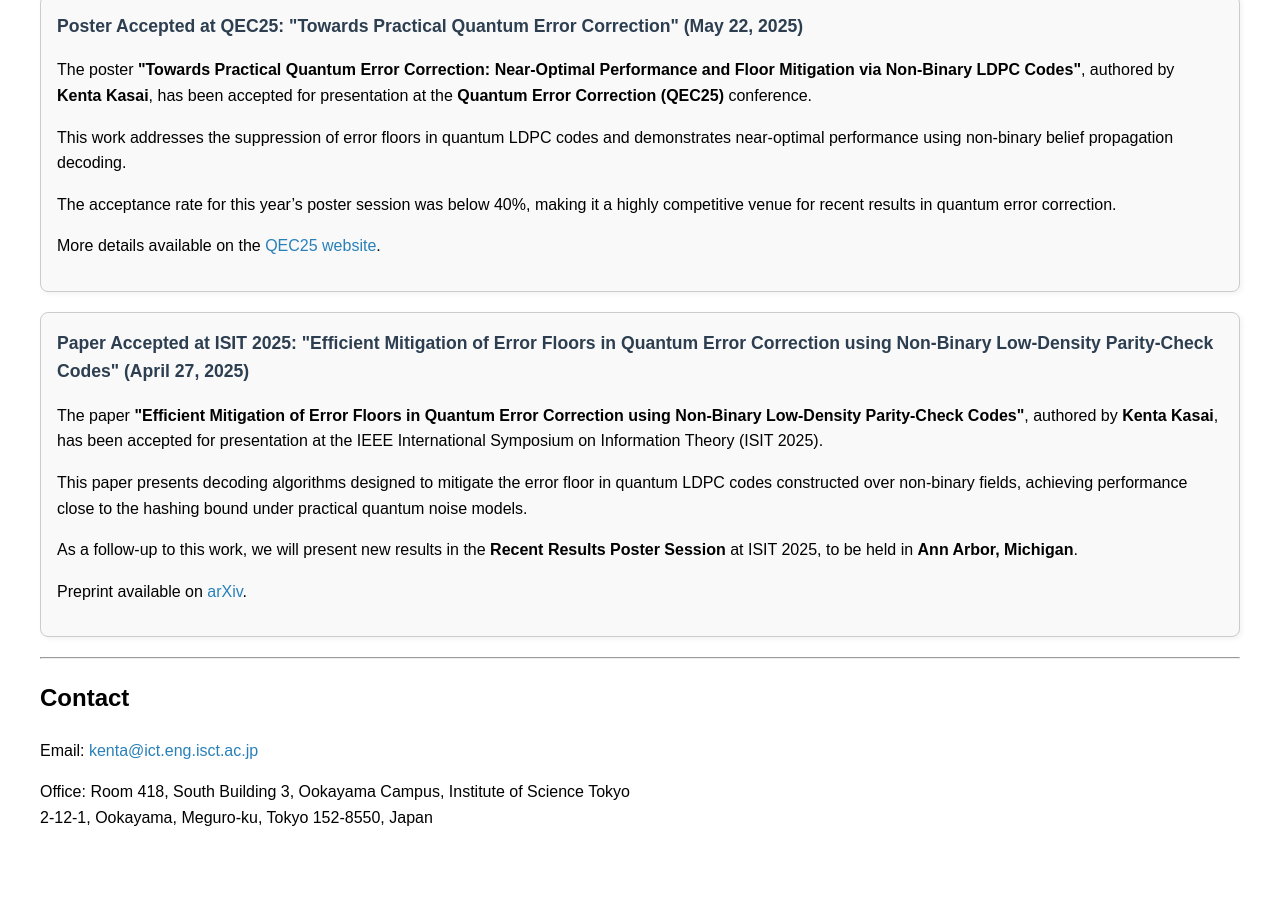
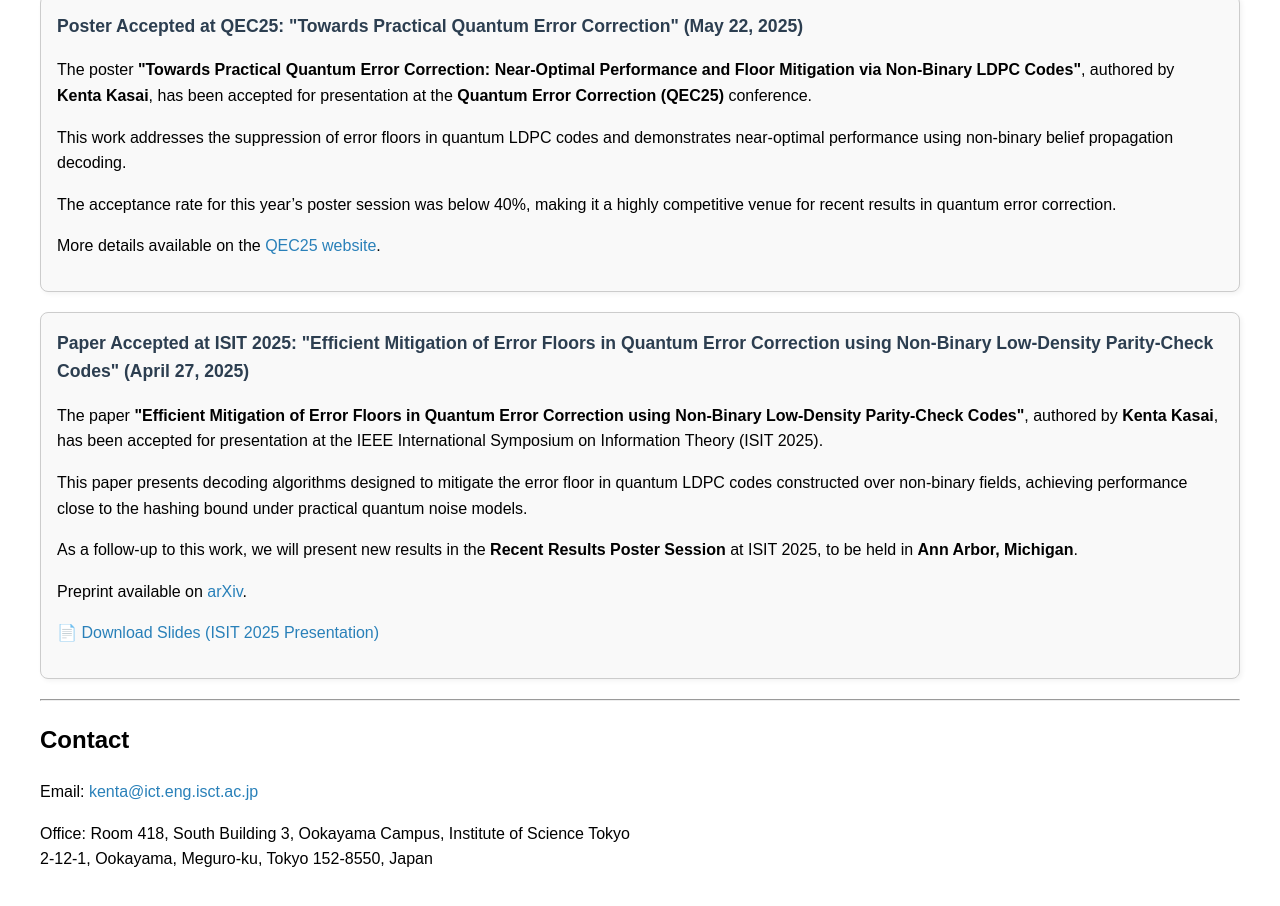
Before and after one commit to kasaikenta/kasaikenta.github.io, a plain HTML site: page en.html in a window 1280 px wide. Shown: the part 7245-8151 px from the top of the page. Before the commit the page ends 8115 px from the top, so only its background shows below. Drawn offline with nearby package versions, Linux system fonts and the light colour scheme.

Commit message:
modify files

```diff
--- a/en.html
+++ b/en.html
@@ -520,6 +520,9 @@ Consequently, the (re)discovery of turbo codes (1993) and LDPC codes (reintroduc
   <p>
     Preprint available on <a href="https://arxiv.org/abs/2501.13923" target="_blank">arXiv</a>.
   </p>
+  <p>
+    📄 <a href="files/ISIT2025.pdf" target="_blank">Download Slides (ISIT 2025 Presentation)</a>
+  </p>
 </div>
 
   <hr>
```
Also changed, not shown: 2 other files.
